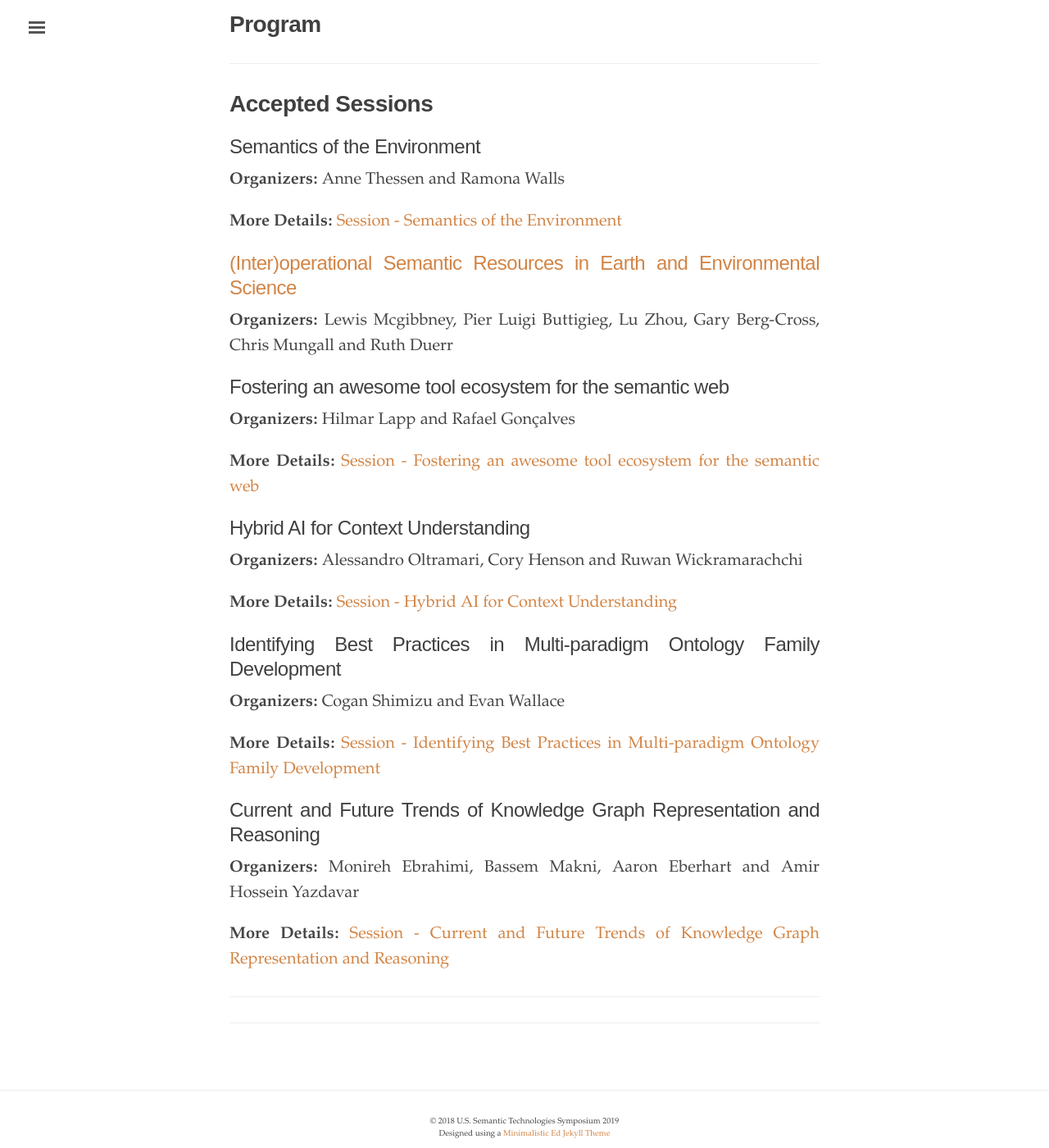
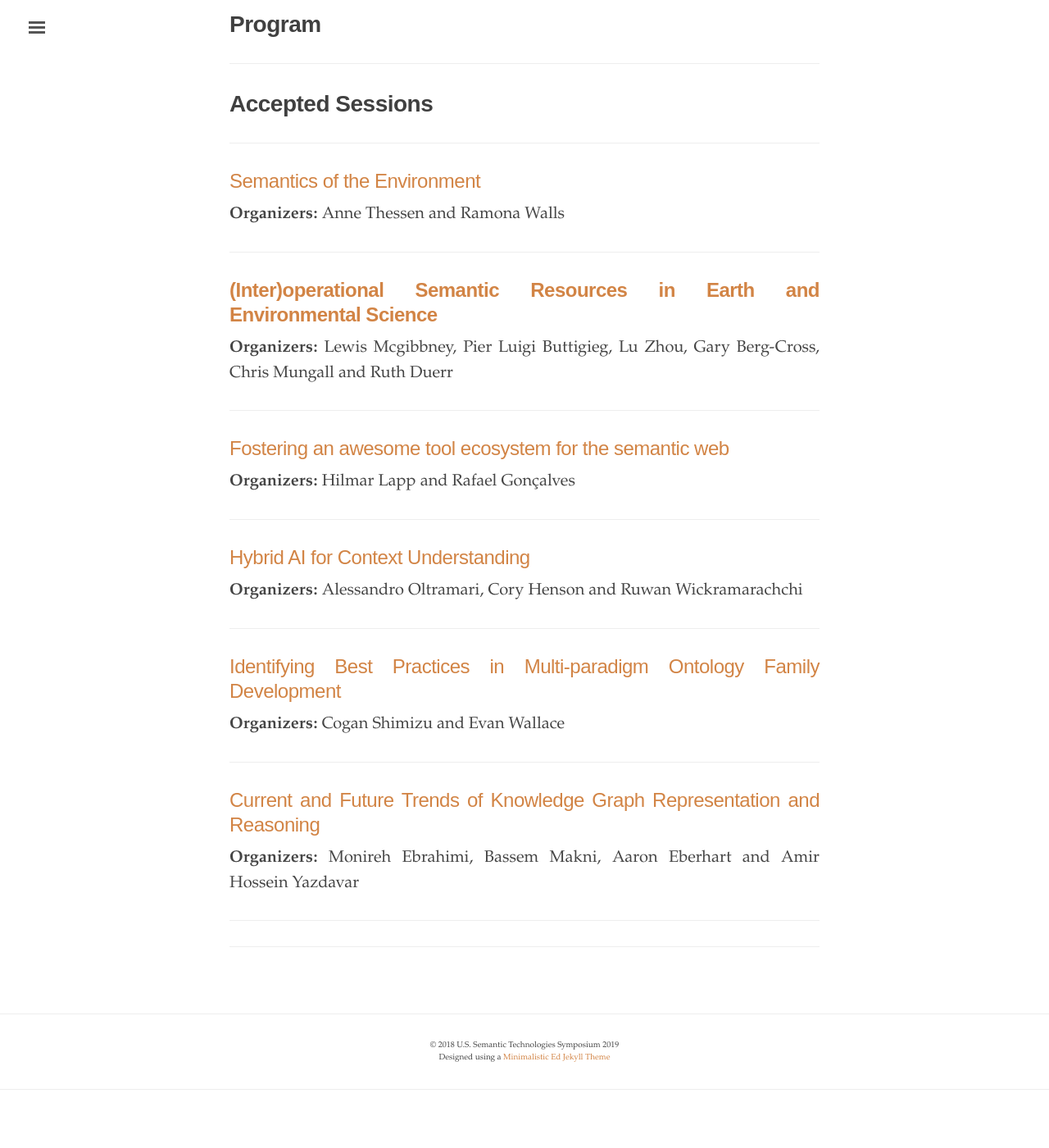
Before and after one commit to us2ts/us2ts.github.io, a Jekyll site: the page built from pages/program.md, in a window 1280 px wide and 1400 px high, scrolled down 298 px. Shown: the whole window at 82% size. Built offline with Jekyll 4.4.1, drawn with Linux system fonts in a browser that asks for light colours; comment, search, counter and statistics services are not loaded; after the commit the page ends 1658 px from its top, so only the background shows below that.

Commit message:
session details

```diff
--- a/pages/program.md
+++ b/pages/program.md
@@ -13,36 +13,38 @@ order: 4
 
 # Accepted Sessions
 
-## Semantics of the Environment
+----------------------------------------------------------------
+
+## [Semantics of the Environment](https://us2ts.org/program-semantics-environment)
 
 **Organizers:** Anne Thessen and Ramona Walls
 
-**More Details:** [Session - Semantics of the Environment](https://us2ts.org/program-semantics-environment)
+----------------------------------------------------------------
 
-## [(Inter)operational Semantic Resources in Earth and Environmental Science](https://us2ts.org/program-interoperational-earth-environment-semantics)
+## [**(Inter)operational Semantic Resources in Earth and Environmental Science**](https://us2ts.org/program-interoperational-earth-environment-semantics)
 
 **Organizers:** Lewis Mcgibbney, Pier Luigi Buttigieg, Lu Zhou, Gary Berg-Cross, Chris Mungall and Ruth Duerr
 
-## Fostering an awesome tool ecosystem for the semantic web
+----------------------------------------------------------------
+
+## [Fostering an awesome tool ecosystem for the semantic web](https://us2ts.org/program-tool-ecosystem)
 
 **Organizers:** Hilmar Lapp and Rafael Gonçalves
 
-**More Details:** [Session - Fostering an awesome tool ecosystem for the semantic web](https://us2ts.org/program-tool-ecosystem)
+----------------------------------------------------------------
 
-## Hybrid AI for Context Understanding
+## [Hybrid AI for Context Understanding](https://us2ts.org/program-hybrid-ai)
 
 **Organizers:** Alessandro Oltramari, Cory Henson and Ruwan Wickramarachchi
 
-**More Details:** [Session - Hybrid AI for Context Understanding](https://us2ts.org/program-hybrid-ai)
+----------------------------------------------------------------
 
-## Identifying Best Practices in Multi-paradigm Ontology Family Development
+## [Identifying Best Practices in Multi-paradigm Ontology Family Development](https://us2ts.org/program-ontology-best-practices)
 
 **Organizers:** Cogan Shimizu and Evan Wallace
 
-**More Details:** [Session - Identifying Best Practices in Multi-paradigm Ontology Family Development](https://us2ts.org/program-ontology-best-practices)
+----------------------------------------------------------------
 
-## Current and Future Trends of Knowledge Graph Representation and Reasoning
+## [Current and Future Trends of Knowledge Graph Representation and Reasoning](https://us2ts.org/program-current-future-kr-trends)
 
 **Organizers:** Monireh Ebrahimi, Bassem Makni, Aaron Eberhart and Amir Hossein Yazdavar
-
-**More Details:** [Session - Current and Future Trends of Knowledge Graph Representation and Reasoning](https://us2ts.org/program-current-future-kr-trends)
```
